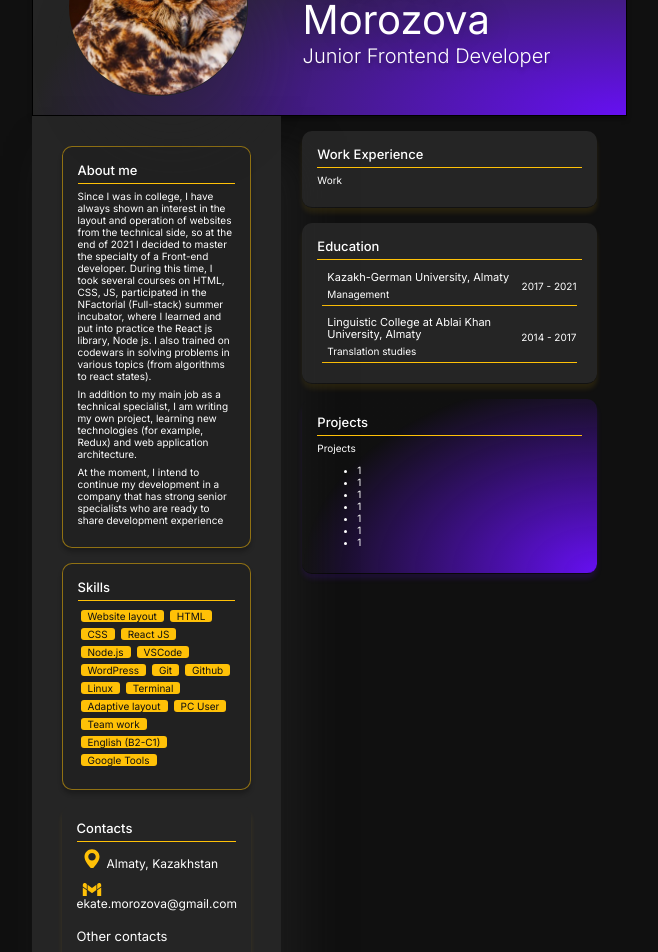
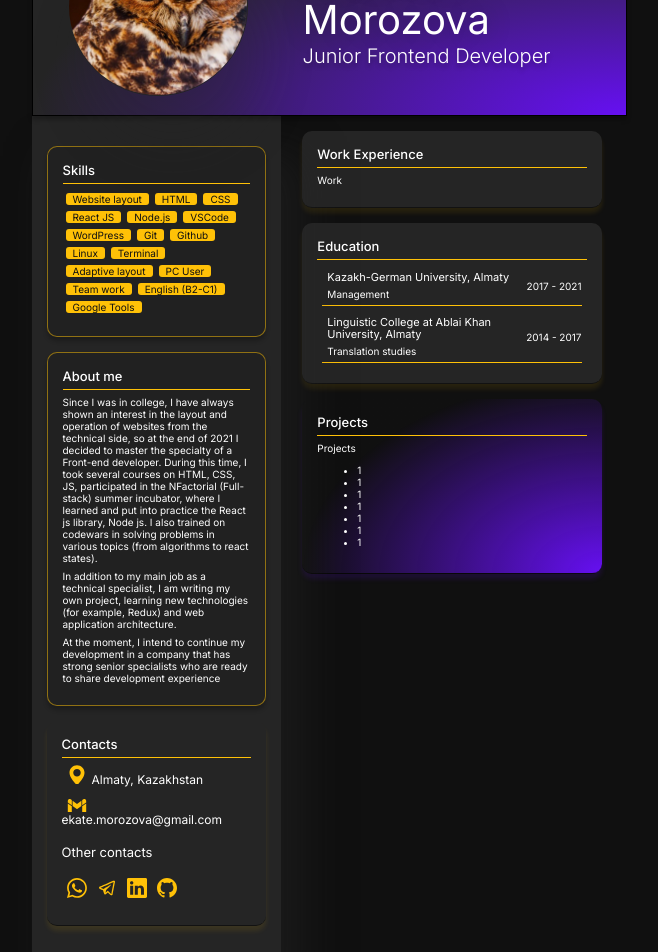
Before and after one commit to Kz-Pr1d3/test_kate_cv, a React (Create React App) app: page / in a window 1280 px wide. Shown: the part 100-1052 px from the top of the page, without its empty margins (311-969 px from the left). Built offline with nearby package versions, Linux system fonts and the light colour scheme.

Commit message:
styling bug fix

```diff
--- a/src/App.css
+++ b/src/App.css
@@ -24,7 +24,7 @@ html, body {
   border: 1px solid #000000;
   box-shadow: 0px 4px 4px rgba(0, 0, 0, 0.25);
   display: flex;
-
+  position: relative;
 }
 
 .avatar-container {
@@ -104,7 +104,7 @@ html, body {
 }
 
 .main-info {
-  margin: 15px;
+  margin: 15px 10px;
   margin-left: 43%;
 }
 
@@ -114,7 +114,7 @@ html, body {
   border: 1px solid rgba(255, 193, 7, 0.5);
   box-shadow: 0px 4px 4px rgba(0, 0, 0, 0.25);
   border-radius: 10px;
-  margin: 15px;
+  margin: 15px 0px;
 }
 
 .section-title {
@@ -172,6 +172,10 @@ html, body {
   margin: 15px;
 }
 
+.sidenav > .container-with-shadow {
+  margin: 15px 0px;
+}
+
 .icon {
   fill: #FFC107;
   width: 20px;
--- a/src/App.js
+++ b/src/App.js
@@ -17,9 +17,10 @@ function App() {
       <Hero />
     </header>
     <nav className="sidenav">
+      <Skills />
       <About />
-      <Skills />
       <Contacts />
+
     </nav>
     <main className="main-info">
       <WorkExperience />
```
